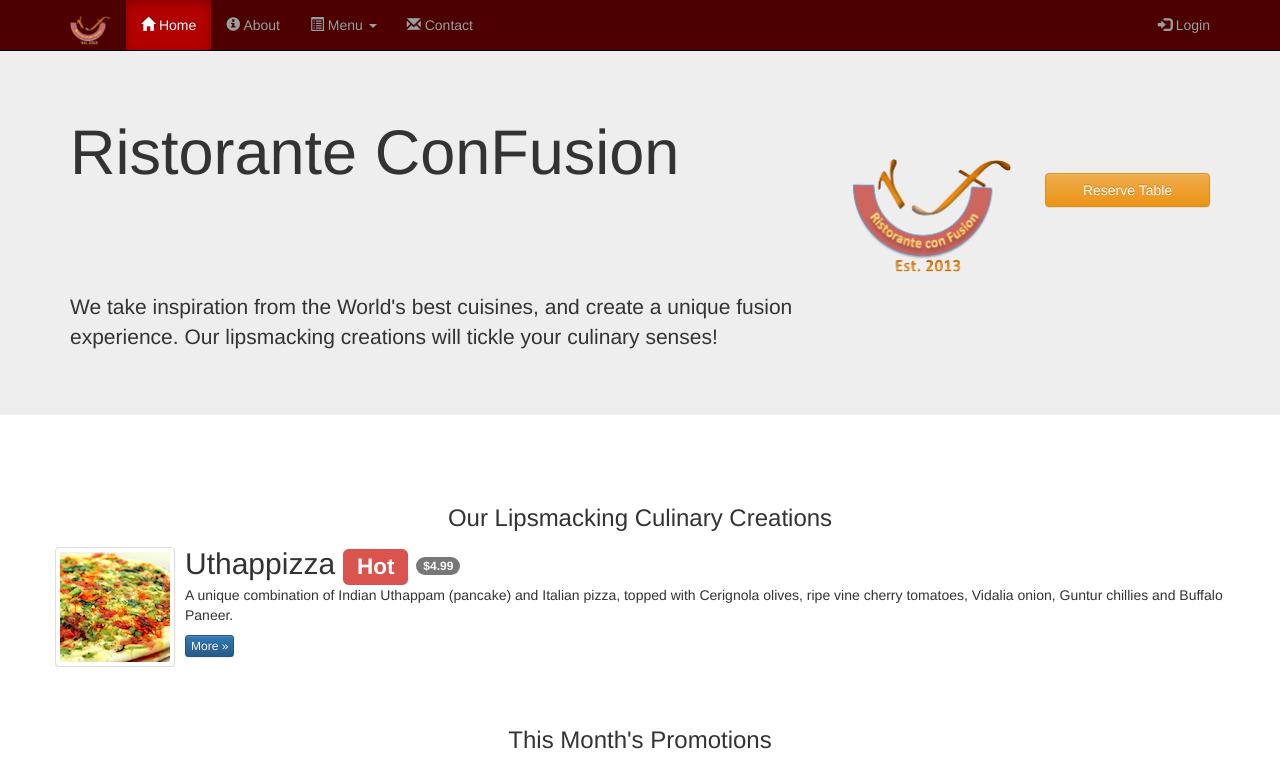
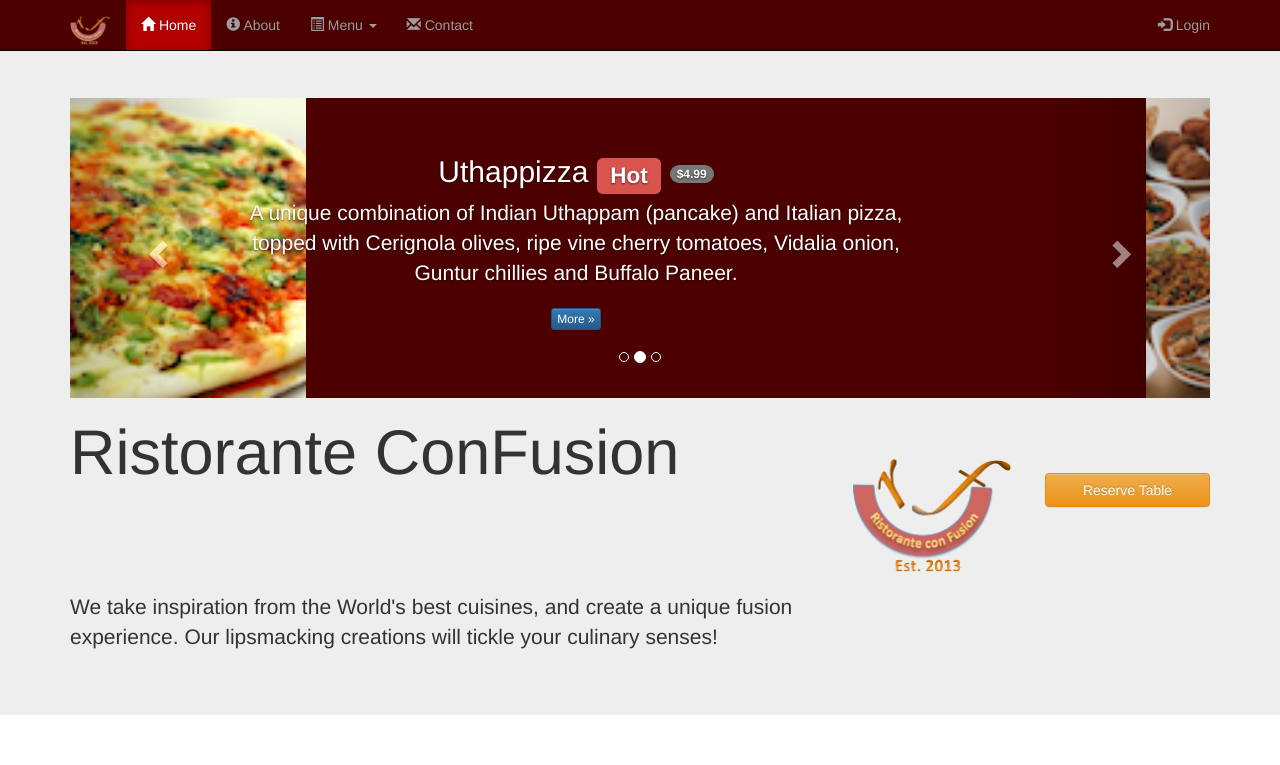
Before and after one commit to publioromano/coursera-fullstack, a plain HTML site: page conFusion/index.html in a window 1280 px wide. Shown: the top 765 px of the page. Drawn offline with nearby package versions, Linux system fonts and the light colour scheme.

Commit message:
Carrosel

```diff
--- a/conFusion/css/meuEstilo.css
+++ b/conFusion/css/meuEstilo.css
@@ -45,3 +45,16 @@ body {
 .affix {
     top:100px;
 }
+
+.carousel {
+    background:#4d0000;
+}
+.carousel .item {
+  height: 300px;
+}
+.item img {
+    position: absolute;
+    top: 0;
+    left: 0;
+    min-height: 300px;
+}
--- a/conFusion/index.html
+++ b/conFusion/index.html
@@ -156,23 +156,83 @@
     </div>
 
   </nav>
-
   <header class="jumbotron">
     <!-- Main component for a primary marketing message or call to action -->
     <div class="container">
+      <div class="row row-content">
+        <div class="col-xs-12">
+          <div id="mycarousel" class="carousel slide" data-ride="carousel">
+            <!-- Indicators -->
+            <ol class="carousel-indicators">
+              <li data-target="#mycarousel" data-slide-to="0" class="active"></li>
+              <li data-target="#mycarousel" data-slide-to="1"></li>
+              <li data-target="#mycarousel" data-slide-to="2"></li>
+            </ol>
+            <div class="carousel-inner" role="listbox">
+              <div class="item active">
+                <img class="img-responsive" src="img/uthappizza.png" alt="Uthappizza"/>
+                <div class="carousel-caption">
+                  <h2>Uthappizza <span class="label label-danger">Hot</span> <span class="badge">$4.99</span></h2>
+                  <p>
+                    A unique combination of Indian Uthappam (pancake) and
+                    Italian pizza, topped with Cerignola olives, ripe vine
+                    cherry tomatoes, Vidalia onion, Guntur chillies and
+                    Buffalo Paneer.
+                  </p>
+                  <p><a class="btn btn-primary btn-xs" href="#">More &raquo;</a>
+                  </p>
+                </div>
+              </div>
+              <div class="item">
+                <img class="img-responsive" src="img/buffet.png" alt="Buffet"/>
+                <div class="carousel-caption">
+                  <h2>Weekend Grand Buffet <span class="label label-danger label-xs">New</span></h2>
+                  <p>Featuring mouthwatering combinations with a choice of five different salads, six enticing appetizers, six main entrees and five choicest desserts. Free flowing bubbly and soft drinks. All for just $19.99 per person </p>
+                  <p><a class="btn btn-primary btn-xs" href="#">More &raquo;</a>
+                  </p>
+                </div>
+              </div>
+              <div class="item">
+                <img class="media-object img-thumbnail" src="img/alberto.png" alt="Alberto Somayya"/>
+                <div class="carousel-caption">
+                  <h2>Alberto Somayya</h2>
+                  <h4>Executive Chef</h4>
+                  <p>
+                    Award winning three-star Michelin chef with wide
+                    International experience having worked closely with
+                    whos-who in the culinary world, he specializes in
+                    creating mouthwatering Indo-Italian fusion experiences.
+                  </p>
+                  <p><a class="btn btn-primary btn-xs" href="#">More &raquo;</a>
+                  </p>
+                </div>
+              </div>
+            </div>
+            <!-- Controls -->
+            <a class="left carousel-control" href="#mycarousel" role="button" data-slide="prev">
+              <span class="glyphicon glyphicon-chevron-left" aria-hidden="true"></span>
+              <span class="sr-only">Previous</span>
+            </a>
+            <a class="right carousel-control" href="#mycarousel" role="button" data-slide="next">
+              <span class="glyphicon glyphicon-chevron-right" aria-hidden="true"></span>
+              <span class="sr-only">Next</span>
+            </a>
+          </div>
+        </div>
+      </div>
       <div class="row">
         <div>
           <div class="col-xs-12 col-sm-8">
             <h1>Ristorante ConFusion</h1>
-            <p style="padding:40px;"></p>
+            <p style="padding: 40px;"></p>
             <p>We take inspiration from the World's best cuisines, and create a unique fusion experience. Our lipsmacking creations will tickle your culinary senses!</p>
           </div>
           <div class="col-xs-12 col-sm-2">
-            <p style="padding:20px;"></p>
+            <p style="padding: 20px;"></p>
             <img src="img/logo.png" class="img-responsive">
           </div>
           <div class="col-xs-12 col-sm-2">
-            <p style="padding:30px;"></p>
+            <p style="padding: 30px;"></p>
             <a id="reserve-link" type="button" class="btn btn-block btn-warning" data-toggle="tooltip"
                title="Or Call us at +852 12345678"
                data-placement="bottom" href="#reserveform">
@@ -208,7 +268,6 @@
         </div>
       </div>
     </div>
-
     <div class="row">
       <div>
         <p style="padding:20px;"></p>
@@ -236,8 +295,7 @@
       <div class="media">
         <div class="media-left media-middle">
           <a href="#">
-            <img class="media-object img-thumbnail"
-                 src="img/alberto.png" alt="Alberto Somayya">
+            <img class="media-object img-thumbnail" src="img/alberto.png" alt="Alberto Somayya">
           </a>
         </div>
         <div class="media-body">
```
